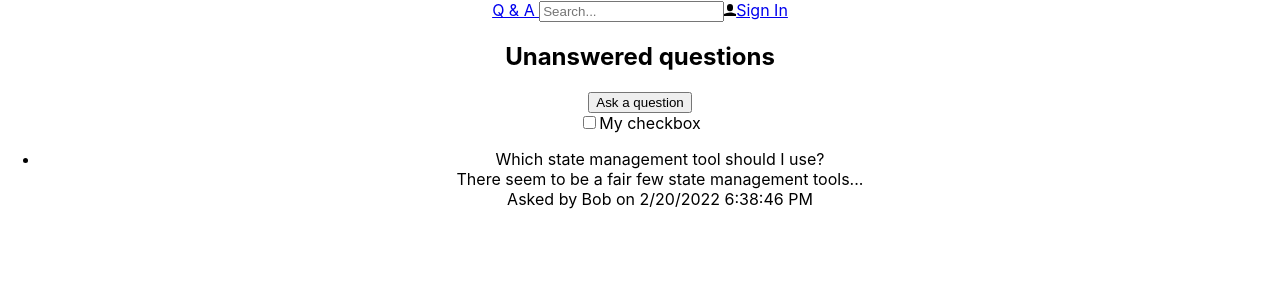
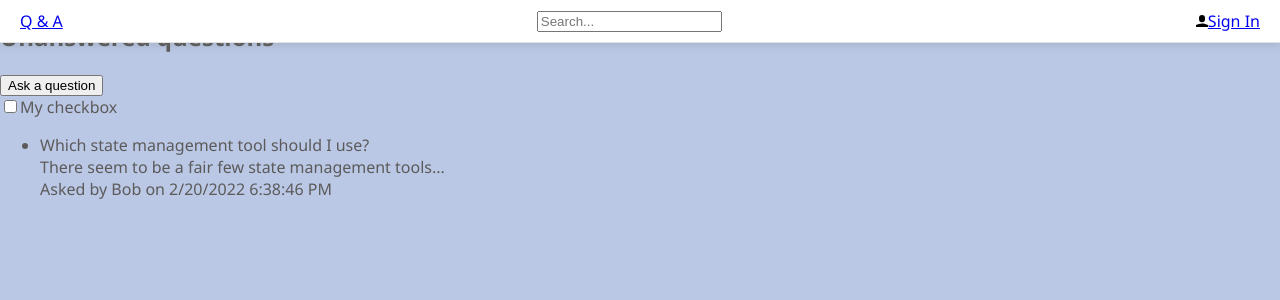
Before and after one commit to ugeHidalgo/ReactWinthDotNet1, a React (Create React App) app: page / in a window 1280 px wide. Shown: the top 300 px of the page. Built offline with nearby package versions, Linux system fonts and the light colour scheme.

Commit message:
Added some styles to app and header using emotion

```diff
--- a/package.json
+++ b/package.json
@@ -3,6 +3,8 @@
   "version": "0.1.0",
   "private": true,
   "dependencies": {
+    "@emotion/react": "^11.8.1",
+    "@emotion/styled": "^11.8.1",
     "@testing-library/jest-dom": "^5.16.2",
     "@testing-library/react": "^12.1.2",
     "@testing-library/user-event": "^13.5.0",
--- a/src/App.css
+++ /dev/null
@@ -1,38 +0,0 @@
-.App {
-  text-align: center;
-}
-
-.App-logo {
-  height: 40vmin;
-  pointer-events: none;
-}
-
-@media (prefers-reduced-motion: no-preference) {
-  .App-logo {
-    animation: App-logo-spin infinite 20s linear;
-  }
-}
-
-.App-header {
-  background-color: #282c34;
-  min-height: 100vh;
-  display: flex;
-  flex-direction: column;
-  align-items: center;
-  justify-content: center;
-  font-size: calc(10px + 2vmin);
-  color: white;
-}
-
-.App-link {
-  color: #61dafb;
-}
-
-@keyframes App-logo-spin {
-  from {
-    transform: rotate(0deg);
-  }
-  to {
-    transform: rotate(360deg);
-  }
-}
--- /dev/null
+++ b/src/App.module.css
@@ -0,0 +1,5 @@
+.container {
+  font-family: 'Segoe UI', 'Helvetica Neue', sans-serif;
+  font-size: 16px;
+  color: #5c5a5a;
+}
--- a/src/App.tsx
+++ b/src/App.tsx
@@ -1,11 +1,11 @@
 import React from 'react';
-import './App.css';
+import styles from './App.module.css';
 import { Header } from './Header';
 import { HomePage } from './HomePage';
 
 function App() {
   return (
-    <div className="App">
+    <div className={styles.container}>
       <Header />
       <HomePage />
     </div>
--- /dev/null
+++ b/src/Header.module.css
@@ -0,0 +1,13 @@
+.container {
+  position: fixed;
+  box-sizing: border-box;
+  top: 0;
+  width: 100%;
+  display: flex;
+  align-items: center;
+  justify-content: space-between;
+  padding: 10px 20px;
+  background-color: #fff;
+  border-bottom: 1px solid #e3e2e2;
+  box-shadow: 0 3px 7px 0 rgba(110, 112, 114, 0.21);
+}
--- a/src/Header.tsx
+++ b/src/Header.tsx
@@ -1,3 +1,4 @@
+import styles from './Header.module.css';
 import React from 'react';
 import { UserIcon } from './Icons';
 
@@ -7,7 +8,7 @@ export const Header = () => {
     console.log(e.currentTarget.value);
   };
   return (
-    <div>
+    <div className={styles.container}>
       <a href="./">Q & A </a>
       <input
         type="text"
--- a/src/index.css
+++ b/src/index.css
@@ -1,13 +1,4 @@
 body {
   margin: 0;
-  font-family: -apple-system, BlinkMacSystemFont, 'Segoe UI', 'Roboto', 'Oxygen',
-    'Ubuntu', 'Cantarell', 'Fira Sans', 'Droid Sans', 'Helvetica Neue',
-    sans-serif;
-  -webkit-font-smoothing: antialiased;
-  -moz-osx-font-smoothing: grayscale;
+  background-color: #bac8e5;
 }
-
-code {
-  font-family: source-code-pro, Menlo, Monaco, Consolas, 'Courier New',
-    monospace;
-}
```
Also changed, not shown: 1 other file (tests, documents, lock files or other folders).
